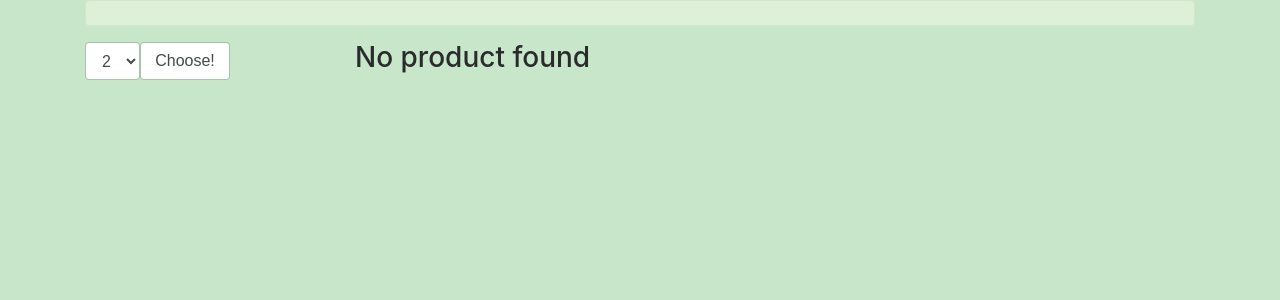
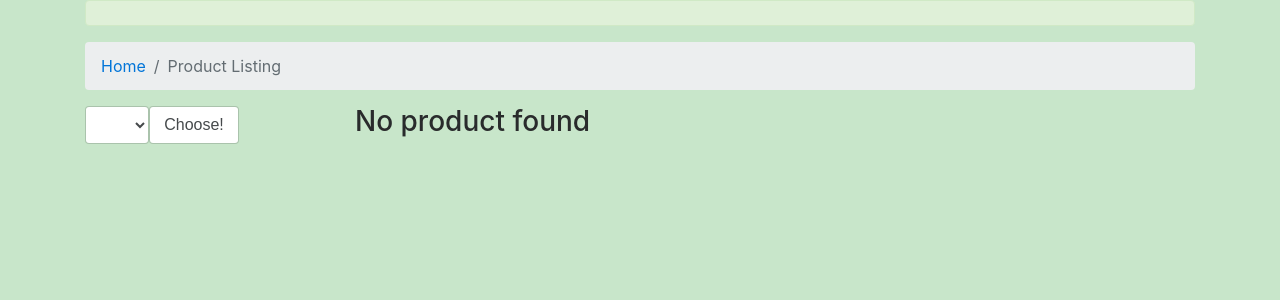
Before and after one commit to smanjil/Django2_Heroku, a Django app: page /genericviews/ in a window 1280 px wide. Shown: the part 56-356 px from the top of the page. Run offline with Django 3.2, Linux system fonts and the light colour scheme; data that the repository does not hold is empty; some libraries are stand-ins or nearby versions.

Commit message:
breadcrumbs added

```diff
--- a/templates/genericviews/base.html
+++ b/templates/genericviews/base.html
@@ -42,7 +42,9 @@
             </nav>
         {% endblock %}
 
-        {% block content %}{% endblock %}
+        {% block content %}
+            {% block breadcrumbs %}{% endblock %}
+        {% endblock %}
 
         {% block javascript %}{% endblock %}
     </body>
--- a/templates/genericviews/index.html
+++ b/templates/genericviews/index.html
@@ -20,15 +20,22 @@
 			{% endif %}
 		</div>
 
+		{% block breadcrumbs %}
+			<ol class="breadcrumb">
+				<li class="breadcrumb-item"><a href="#">Home</a></li>
+				<li class="breadcrumb-item active">Product Listing</li>
+			</ol>
+		{% endblock %}
+
 		<div class="row">
 			<div class="col-6 col-sm-3">
 				<form class="form-inline" action="{% url 'genericviews:index' %}" method="get">
 					<div class="form-group">
 						<select class="form-control" name="paginate_by" id='paginate_options'>
-							<option value="1">1</option>
-							<option value="2">2</option>
-							<option value="3">3</option>
-							<option value="4">4</option>
+							<option value="5">5</option>
+							<option value="10">10</option>
+							<option value="15">15</option>
+							<option value="20">20</option>
 						</select>
 					</div>
 					<div class="form-group">
```
Also changed, not shown: templates/genericviews/detail.html (+7 -0 lines), templates/genericviews/makeentry.html (+9 -1 lines).
